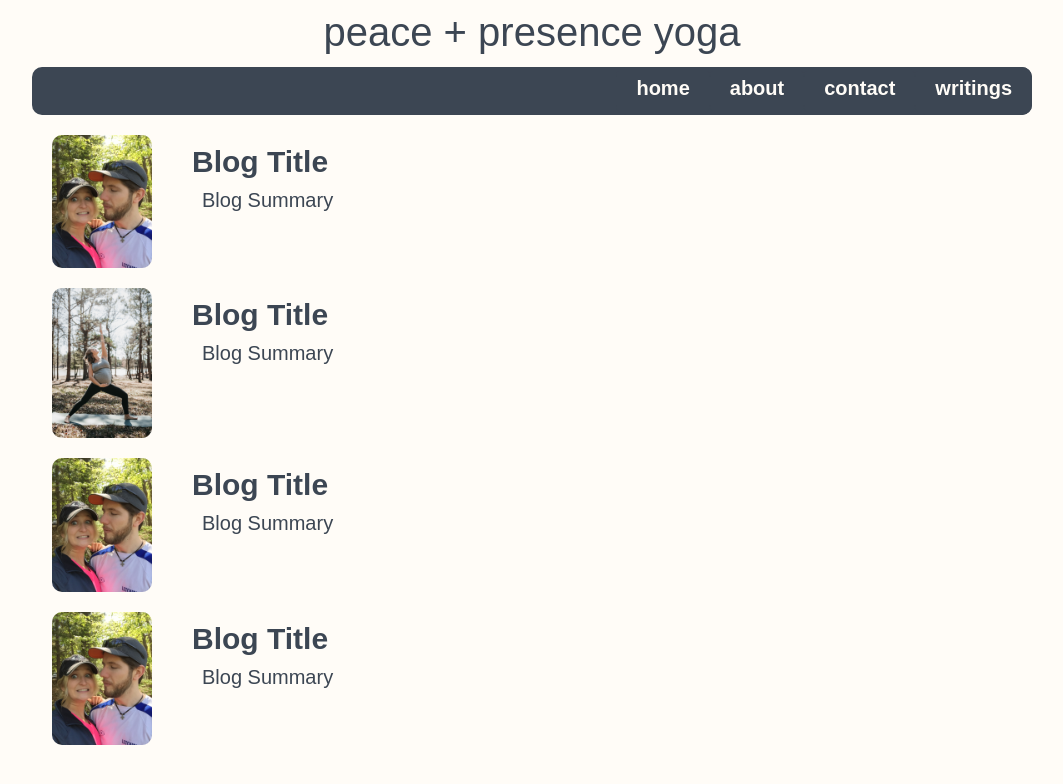
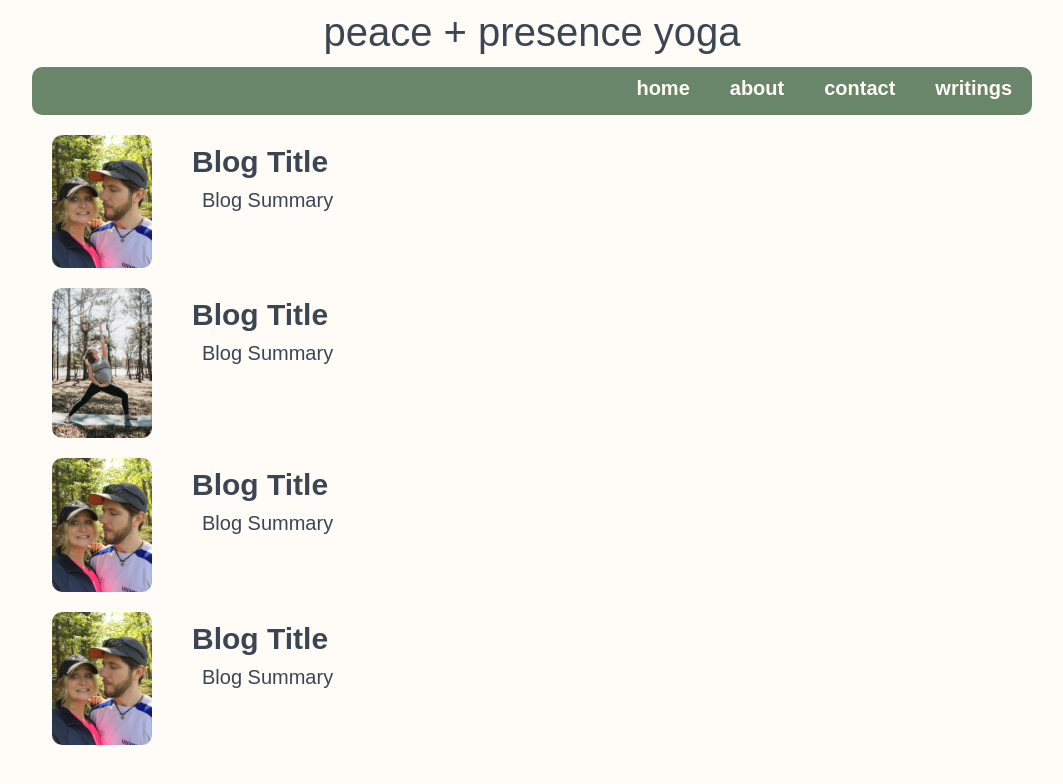
Before and after one commit to JoshCode25/pnp-yoga, a SvelteKit app: page /writings in a window 1280 px wide. Shown: the top 784 px of the page, without its empty margins (108-1171 px from the left). Built offline with nearby package versions, Linux system fonts and the light colour scheme.

Commit message:
further color updates

```diff
--- a/src/routes/+page.svelte
+++ b/src/routes/+page.svelte
@@ -7,11 +7,11 @@
 	<div>
 		<h1>Experiencing God's Peace</h1>
 		<p>
-			by encountering His presence through movement, breath, & meditation on His precious Living
+			by encountering His presence through movement, breath &#43; meditation on His precious, living
 			Word.
 		</p>
 		<p>
-			Would you like to schedule a faith baed yoga Instructor? Wondering how <a href="/writings"
+			Would you like to schedule a faith based yoga Instructor? Wondering how <a href="/writings"
 				>faith &#43; movement</a
 			> intersect?
 		</p>
--- a/src/routes/Header.svelte
+++ b/src/routes/Header.svelte
@@ -24,7 +24,7 @@
 	div.navWrapper {
 		display: flex;
 		justify-content: end;
-		background: var(--primary-dark);
+		background: var(--primary-color);
 		border-radius: 1rem;
 	}
 	a {
--- a/src/routes/defaultStyles.css
+++ b/src/routes/defaultStyles.css
@@ -75,16 +75,15 @@ button:hover {
 .navWrapper a {
 	display: inline-block;
 	color: var(--primary-light);
-	background: var(--primary-dark);
 	padding: 1rem 2rem;
 	font-size: 2rem;
 	font-family: Arial;
-	font-weight: bold;
+	font-weight: 700;
 	border-bottom: 0.5rem solid transparent;
 	transition: all 0.2s;
 }
 .navWrapper a:hover {
-	color: var(--primary-color);
-	border-color: var(--primary-color);
+	color: var(--primary-dark);
+	border-color: var(--primary-dark);
 	cursor: pointer;
 }
```
Also changed, not shown: src/lib/images/sample-olive-branch.jpg (added).
